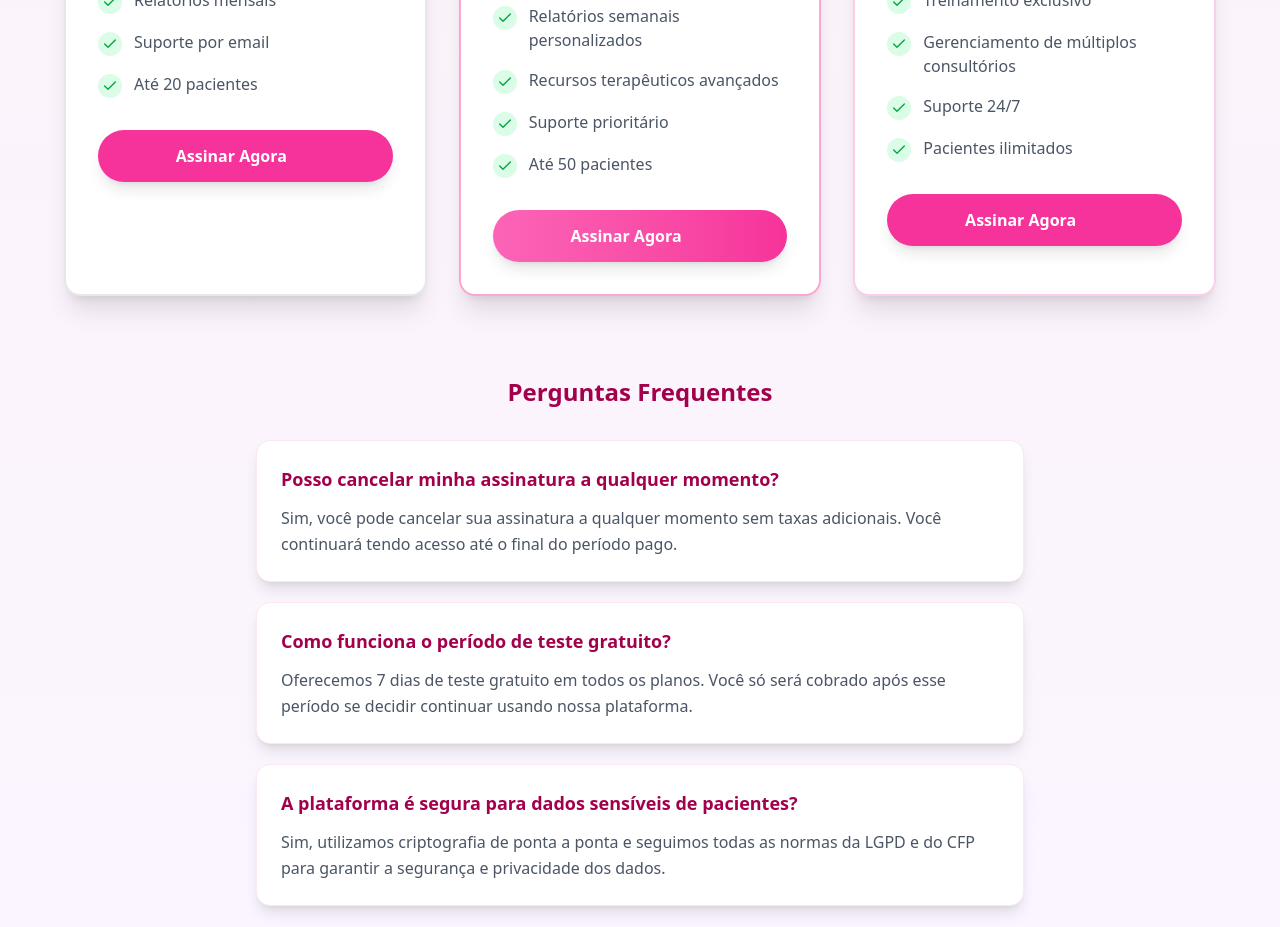
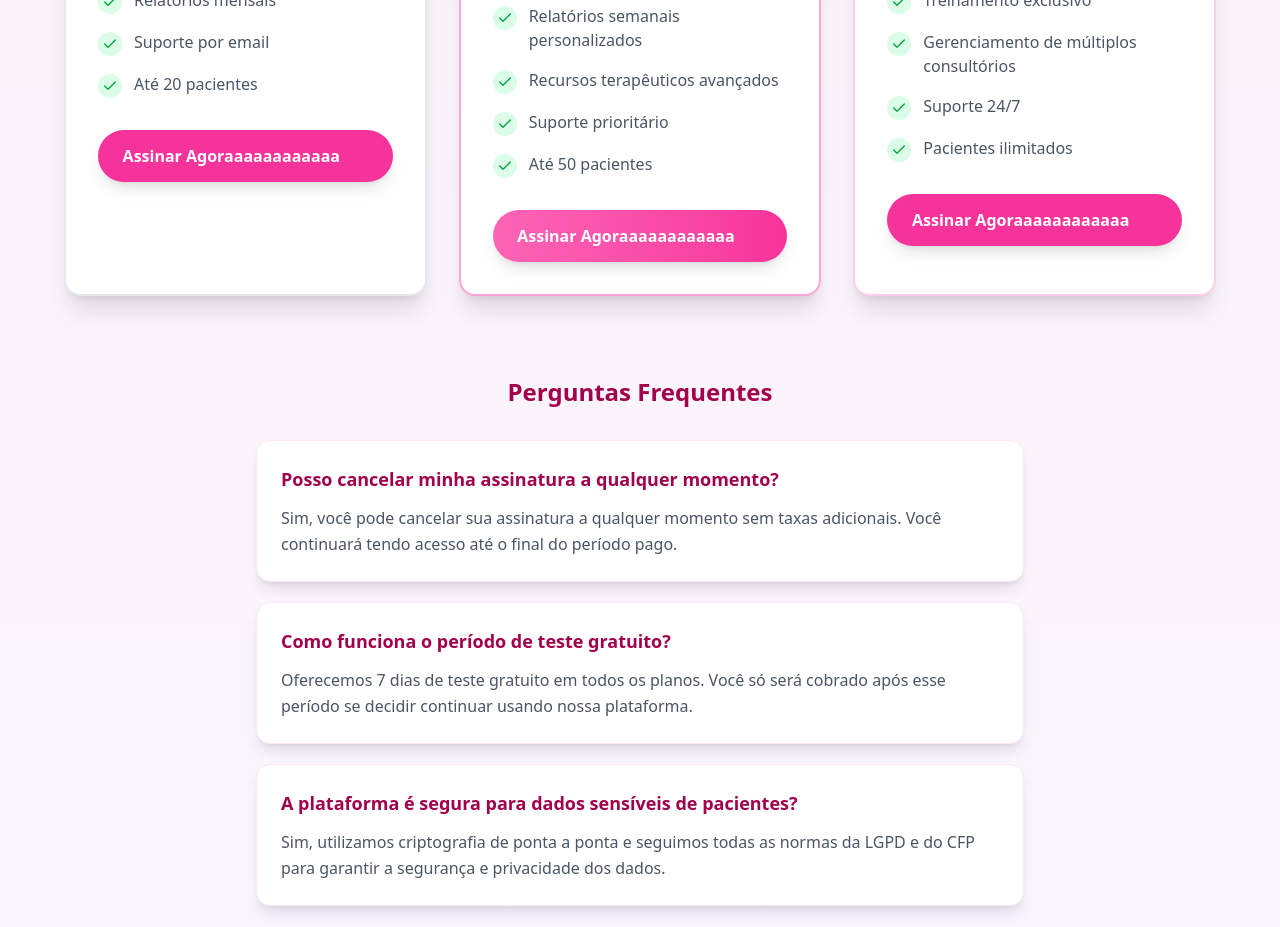
Before and after one commit to PauloStraforini/MindFlow, a Next.js app: page / in a window 1280 px wide. Shown: the part 6180-7107 px from the top of the page. Built offline with nearby package versions, Linux system fonts and the light colour scheme.

Commit message:
feat: integrate Mercado Pago checkout functionality in Home component

```diff
--- a/app/page.tsx
+++ b/app/page.tsx
@@ -38,6 +38,8 @@ import Apoio from "@/components/images/Psychologist-amico.svg"
 import Logo from "@/components/images/Logo1.png"
 import Chat from "@/components/images/ChatGPT Image 4 de abr. de 2025, 11_26_40.png"
 import Psico from "@/components/images/ChatGPT Image 4 de abr. de 2025, 10_50_38.png"
+import createMercadoPagoChekout from "../hooks/useMercadoPago"
+
 
 export default function Home() {
   const [isMenuOpen, setIsMenuOpen] = useState(false)
@@ -814,8 +816,9 @@ export default function Home() {
 
                     <button
                       className={`w-full py-3.5 px-4 rounded-full font-bold text-white ${plan.buttonColor} transition-all duration-300 shadow-lg group-hover:shadow-xl transform group-hover:-translate-y-1 flex items-center justify-center`}
+                      onClick={createMercadoPagoChekout}
                     >
-                      Assinar Agora
+                      Assinar Agoraaaaaaaaaaaa
                       <ArrowRight className="ml-2 h-5 w-5 opacity-0 group-hover:opacity-100 transition-opacity duration-300" />
                     </button>
                   </div>
```
